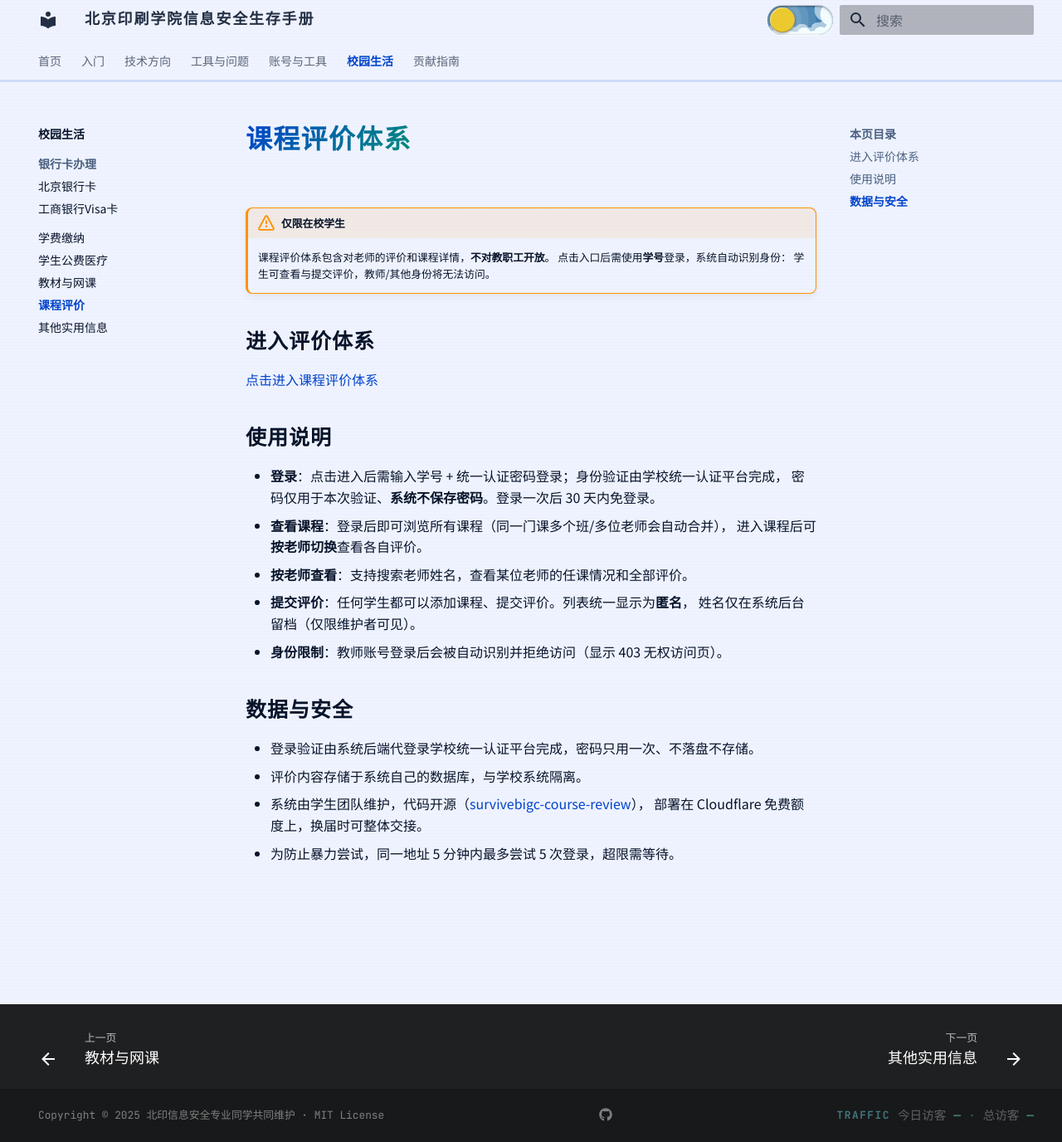
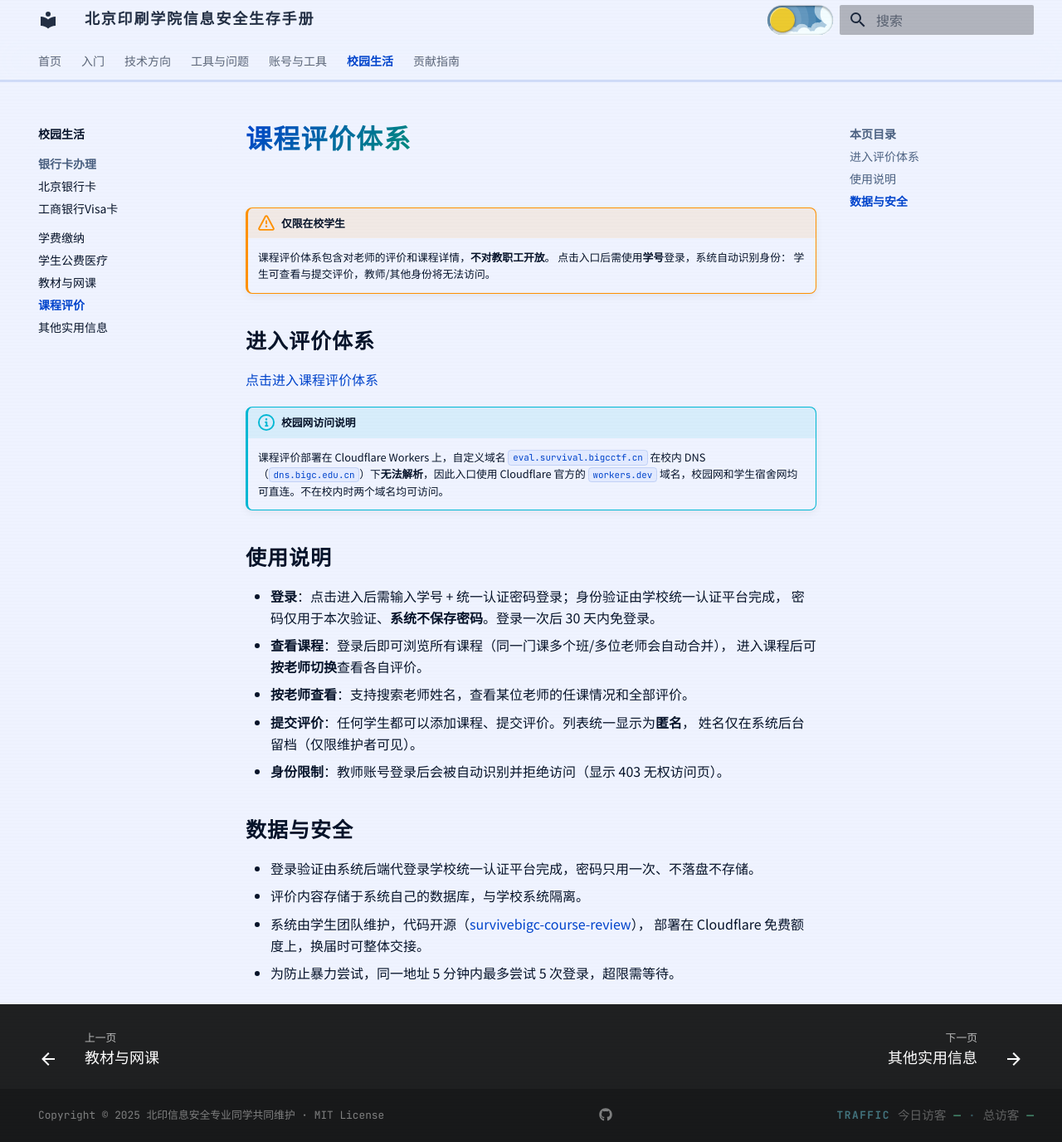
Before and after one commit to starnotes-xj/SurviveBIGCManual, an MkDocs documentation site: the page built from docs/05-校园生活/课程评价.md, in a window 1280 px wide and 1376 px high. Shown: the whole window at 83% size. Built offline with MkDocs 1.6.1 and Material for MkDocs 9.7.7, drawn with Linux system fonts in a browser that asks for light colours.

Commit message:
fix: 课程评价入口改用 workers.dev 域名(校园网DNS可解析)

```diff
--- a/docs/05-校园生活/课程评价.md
+++ b/docs/05-校园生活/课程评价.md
@@ -7,7 +7,12 @@
 
 ## 进入评价体系
 
-[点击进入课程评价体系](https://eval.survival.bigcctf.cn){:target="_blank"}
+[点击进入课程评价体系](https://survivebigc-course-review.xj0220.workers.dev){:target="_blank"}
+
+!!! info "校园网访问说明"
+    课程评价部署在 Cloudflare Workers 上，自定义域名 `eval.survival.bigcctf.cn`
+    在校内 DNS（`dns.bigc.edu.cn`）下**无法解析**，因此入口使用 Cloudflare 官方的
+    `workers.dev` 域名，校园网和学生宿舍网均可直连。不在校内时两个域名均可访问。
 
 ## 使用说明
 
```
